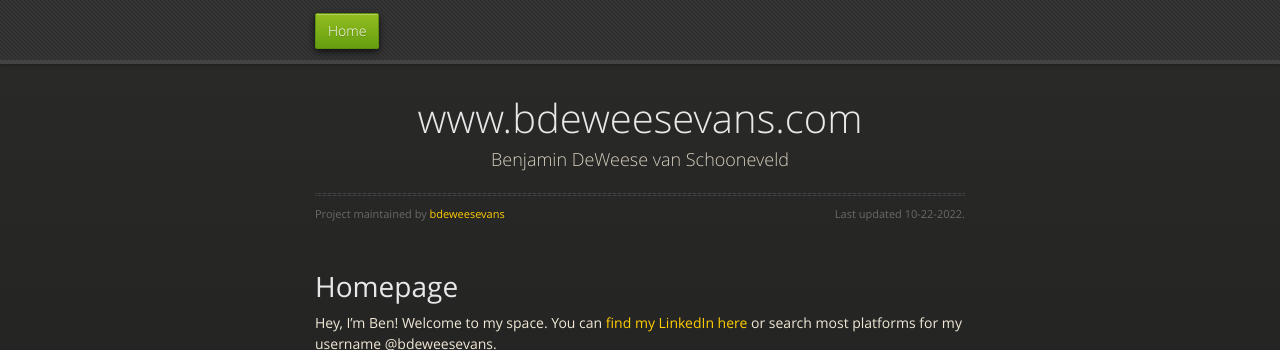
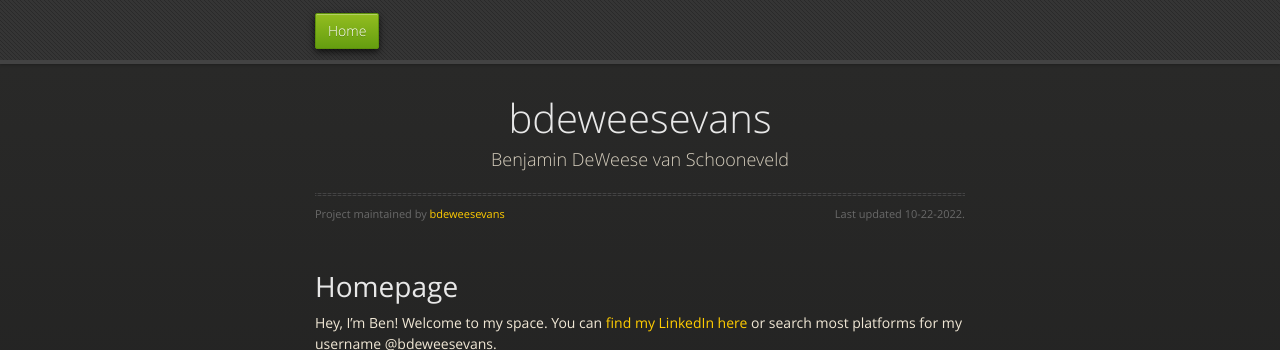
Before and after one commit to bdeweesevans/bdeweesevans.github.io, a Jekyll site: the page built from README.md, in a window 1280 px wide, cut to the strip 0-350 px from the top of the page. Built offline with Jekyll 4.4.1, drawn with Linux system fonts in a browser that asks for light colours; our own code applies the rules of GitHub Pages for plain Markdown files.

Commit message:
Update _config.yml

```diff
--- a/_config.yml
+++ b/_config.yml
@@ -6,5 +6,5 @@ show_downloads:
 google_analytics:
 theme: jekyll-theme-midnight
 
-title: www.bdeweesevans.com
+title: bdeweesevans
 description: Benjamin DeWeese van Schooneveld
```
